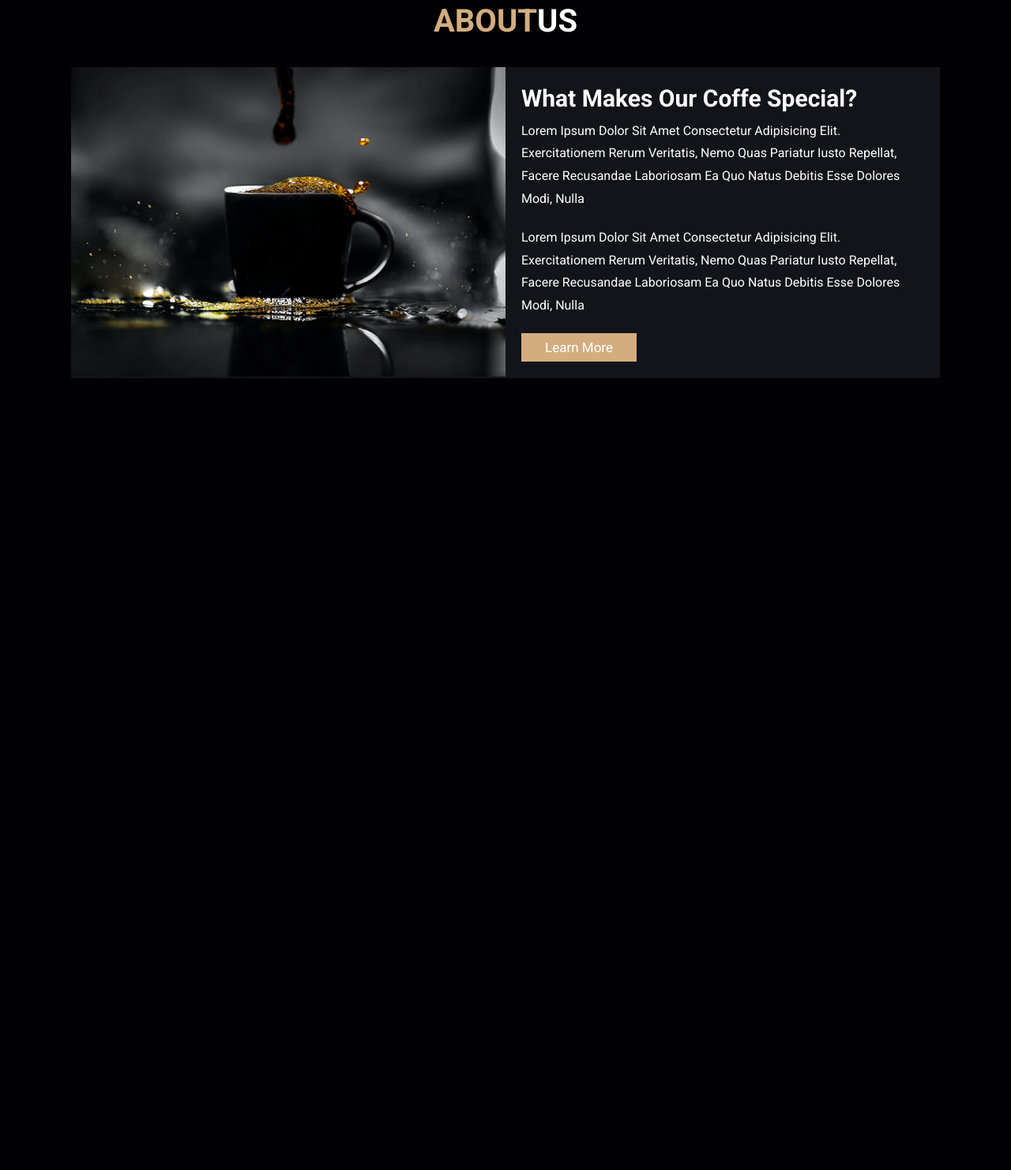
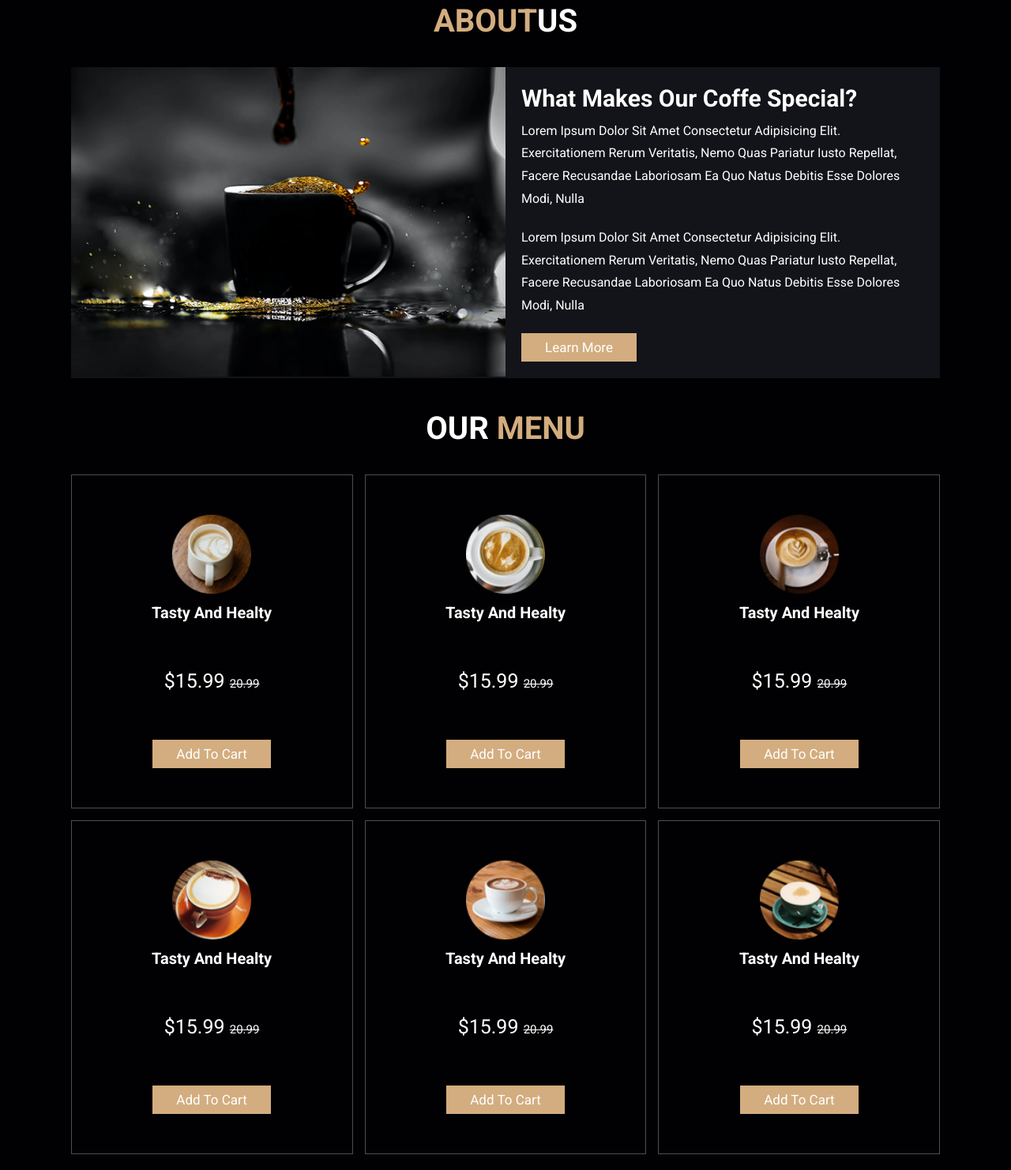
Before and after one commit to Blenybonze/coffe-shop, a plain HTML site: page index.html in a window 1280 px wide. Shown: the part 817-2299 px from the top of the page at 79% size. Before the commit the page ends 1316 px from the top, so only its background shows below. Drawn offline with Linux system fonts and the light colour scheme.

Commit message:
Menu sections concluída
- já estilizada para mobile.
- Utilizado sistema de grid.

```diff
--- a/css/style.css
+++ b/css/style.css
@@ -271,6 +271,50 @@ section {
     line-height: 1.8;
 }
 
+.menu .box-container {
+    display: grid;
+    grid-template-columns: repeat(auto-fit, minmax(30rem, 1fr));
+    gap: 1.5rem;
+}
+
+.menu .box-container .box {
+    padding: 5rem;
+    text-align: center;
+    border: var(--border);
+
+}
+
+.menu .box-container .box img {
+    height: 10rem;
+}
+
+.menu .box-container .box h3 {
+    color: #fff;
+    font-size: 2rem;
+    padding: 1rem 0;
+}
+
+.menu .box-container .box .price {
+    color: #fff;
+    font-size: 2.5rem;
+    padding: 5rem 0;
+}
+
+.menu .box-container .box .price span {
+    font-size: 1.5rem;
+    text-decoration: line-through;
+}
+
+.menu .box-container .box:hover {
+    background: #fff;
+}
+
+.menu .box-container .box:hover>* {
+    color: var(--black);
+}
+
+
+
 
 
 
--- a/index.html
+++ b/index.html
@@ -121,6 +121,55 @@
     </section>
     <!--    About section ends  -->
 
+    <!--    Menu section starts  -->
+    <section class="menu" id="menu">
+
+        <h1 class="heading">our <span>menu</span></h1>
+
+        <div class="box-container">
+
+            <div class="box">
+                <img src="images/menu-1.png" alt="">
+                <h3>tasty and healty</h3>
+                <div class="price">$15.99 <span>20.99</span></div>
+                <a href="#" class="btn">add to cart</a>
+            </div>
+            <div class="box">
+                <img src="images/menu-2.png" alt="">
+                <h3>tasty and healty</h3>
+                <div class="price">$15.99 <span>20.99</span></div>
+                <a href="#" class="btn">add to cart</a>
+            </div>
+            <div class="box">
+                <img src="images/menu-3.png" alt="">
+                <h3>tasty and healty</h3>
+                <div class="price">$15.99 <span>20.99</span></div>
+                <a href="#" class="btn">add to cart</a>
+            </div>
+            <div class="box">
+                <img src="images/menu-4.png" alt="">
+                <h3>tasty and healty</h3>
+                <div class="price">$15.99 <span>20.99</span></div>
+                <a href="#" class="btn">add to cart</a>
+            </div>
+            <div class="box">
+                <img src="images/menu-5.png" alt="">
+                <h3>tasty and healty</h3>
+                <div class="price">$15.99 <span>20.99</span></div>
+                <a href="#" class="btn">add to cart</a>
+            </div>
+            <div class="box">
+                <img src="images/menu-6.png" alt="">
+                <h3>tasty and healty</h3>
+                <div class="price">$15.99 <span>20.99</span></div>
+                <a href="#" class="btn">add to cart</a>
+            </div>
+
+        </div>
+    </section>
+    <!--    Menu section ends  -->
+
+
 
 
 
```
